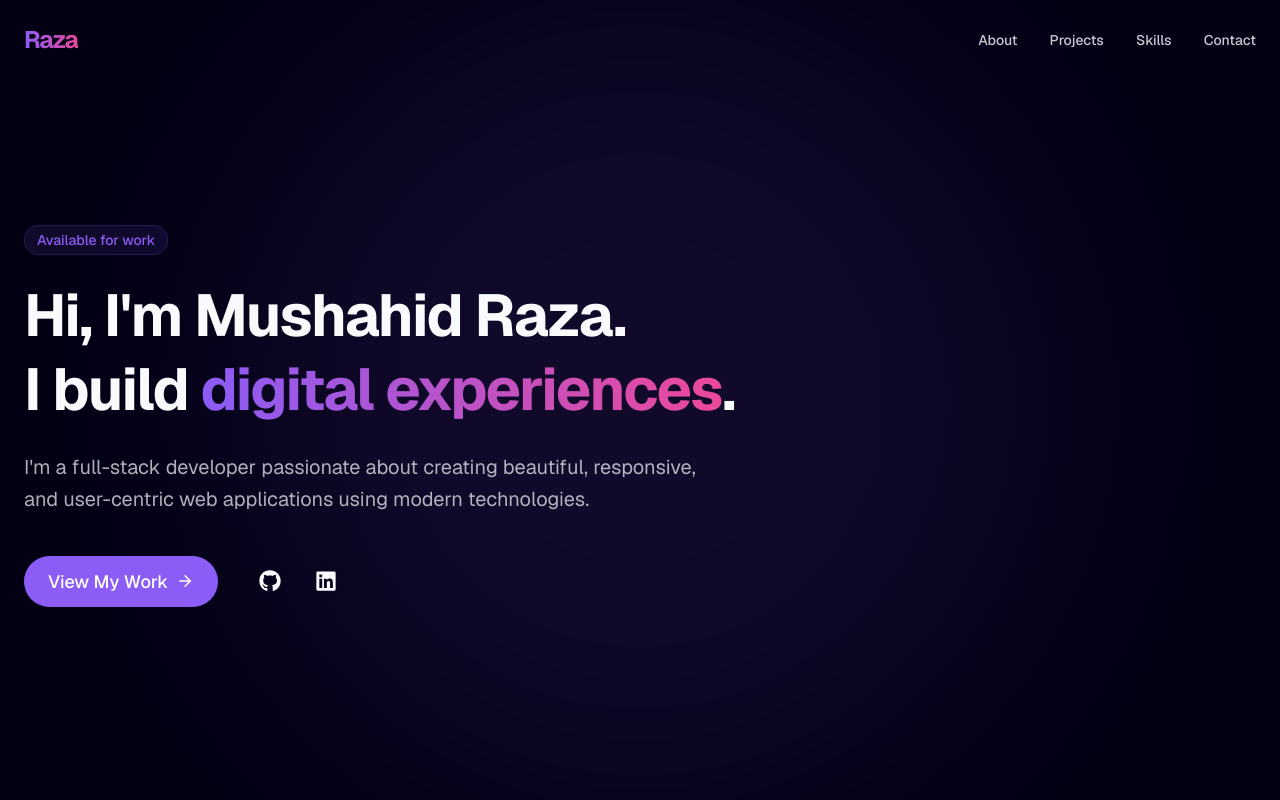
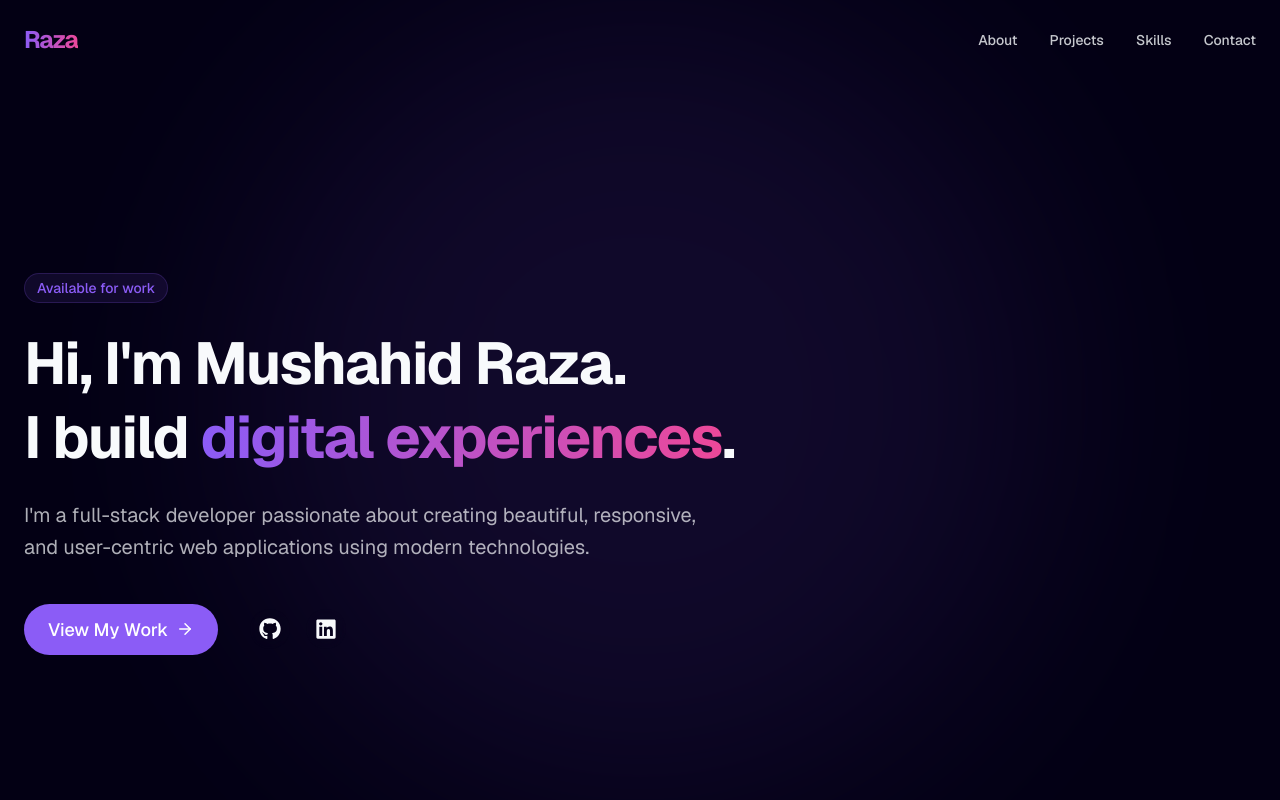
Before and after one commit to musha3390/My_Portfolio, a Next.js app: page / in a window 1280 px wide. Shown: the top 800 px of the page. Built offline with nearby package versions, Linux system fonts and the light colour scheme.

Commit message:
updated the padding in hero section and the header

```diff
--- a/src/components/Header.tsx
+++ b/src/components/Header.tsx
@@ -11,7 +11,7 @@
 
   useEffect(() => {
     const handleScroll = () => {
-      setIsScrolled(window.scrollY > 50);
+      setIsScrolled(window.scrollY > 10);
     };
     window.addEventListener("scroll", handleScroll);
     return () => window.removeEventListener("scroll", handleScroll);
--- a/src/components/Hero.tsx
+++ b/src/components/Hero.tsx
@@ -7,11 +7,11 @@
 
 export default function Hero() {
   return (
-    <section id="about" className="relative pt-16 pb-10 md:pt-24 md:pb-16 overflow-hidden min-h-screen flex items-center">
+    <section id="about" className="relative overflow-hidden min-h-screen flex md:items-center">
       {/* Background decoration */}
-      <div className="absolute top-1/2 left-1/2 -translate-x-1/2 -translate-y-1/2 w-[800px] h-[800px] bg-primary/20 rounded-full blur-[120px] opacity-50 pointer-events-none" />
+      <div className="absolute top-1/2 left-1/2 -translate-x-1/2 -translate-y-1/2 w-[800px] h-[800px] bg-primary/20 rounded-full blur-[120px] opacity-50 pointer-events-none"/>
 
-      <div className="container mx-auto px-6 relative z-10">
+      <div className="container mx-auto px-6 pt-18 md:pt-32 relative z-10">
         <div className="max-w-3xl">
           <motion.div
             initial={{ opacity: 0, y: 20 }}
```
